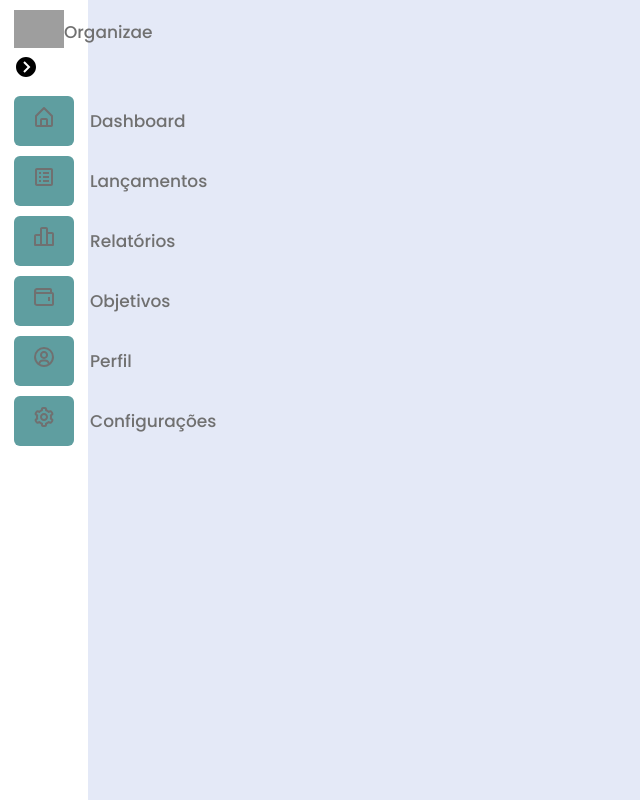
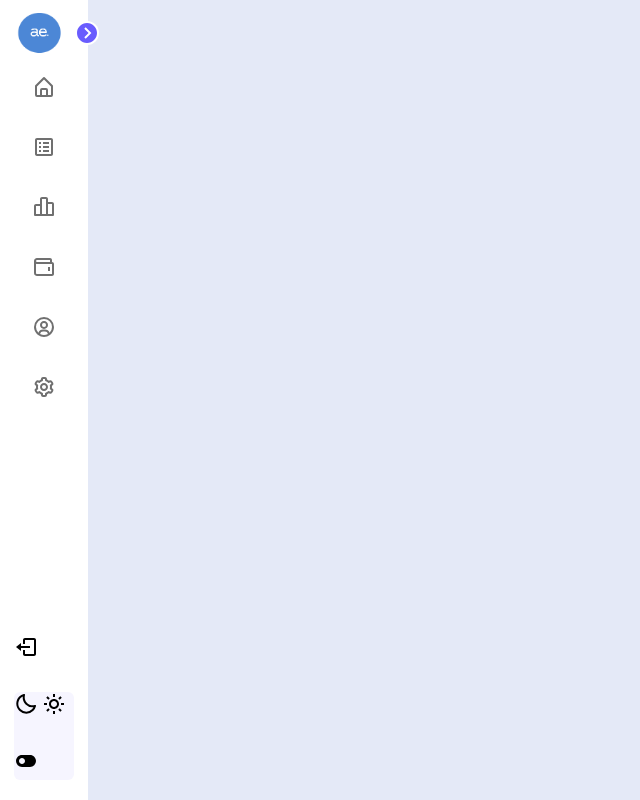
Before and after one commit to CaioAlves10/Organizae, a PHP site: page /bar.html in a window 1280 px wide. Shown: the whole page, without its empty margins (0-640 px from the left). Run offline with PHP 8.4, Linux system fonts and the light colour scheme; grey boxes are pictures that could not be loaded.

Commit message:
desenvolvimento do sidebar

```diff
--- a/bar.css
+++ b/bar.css
@@ -1,17 +1,17 @@
 /* Google Font Import - Poppins */
 @import url('https://fonts.googleapis.com/css2?family=Poppins:wght@300;400;500;600;700&display=swap');
-*{
+* {
     margin: 0;
     padding: 0;
     box-sizing: border-box;
     font-family: 'Poppins', sans-serif;
 }
 
-:root{
+:root {
     /* ===== Colors ===== */
     --body-color: #E4E9F7;
     --sidebar-color: #FFF;
-    --primary-color: #695CFE;
+    --primary-color: #87AFE8;
     --primary-color-light: #F6F5FF;
     --toggle-color: #DDD;
     --text-color: #707070;
@@ -23,18 +23,18 @@
     --tran-05: all 0.3s ease;
 }
 
-body{
+body {
     min-height: 100vh;
     background-color: var(--body-color);
     transition: var(--tran-05);
 }
 
-::selection{
+::selection {
     background-color: var(--primary-color);
-    color: #fff;
+    color: var(--sidebar-color);
 }
 
-body.dark{
+body.dark {
     --body-color: #18191a;
     --sidebar-color: #242526;
     --primary-color: #3a3b3c;
@@ -44,7 +44,7 @@ body.dark{
 }
 
 /* ===== Sidebar ===== */
-.sidebar{
+.sidebar {
     position: fixed;
     top: 0;
     left: 0;
@@ -56,12 +56,22 @@ body.dark{
     z-index: 100;
 }
 
-.sidebar.close{
+.sidebar.close {
     width: 88px;
 }
 
-.sidebar.close .image-text .image-logo img {
-    width: 50px;
+.sidebar.close .text {
+    opacity: 0;
+}
+
+.sidebar .text {
+    font-size: 17px;
+    font-weight: 500;
+    white-space: nowrap;
+    opacity: 1;
+
+    color: var(--text-color);
+    transition: var(--tran-03);
 }
 
 .sidebar section .menu ul .link {
@@ -69,9 +79,20 @@ body.dark{
     align-items: center;
     gap: 16px;
 
+    margin-top: 10px;
+    width: 230px;
+    height: 50px;
+
     border-radius: 6px;
-    height: 50px;
-    margin-top: 10px;
+    background-color: transparent;
+}
+
+.sidebar.close section .menu ul .link {
+    background-color: transparent;
+}
+
+.sidebar.close section .menu ul .link a span {
+    display: none;
 }
 
 .sidebar section .menu ul .link .link-icon {
@@ -85,17 +106,7 @@ body.dark{
     fill: var(--text-color);
     transition: var(--tran-03);
 
-    background-color: cadetblue;
-}
-
-.sidebar .text {
-    font-size: 17px;
-    font-weight: 500;
-    white-space: nowrap;
-    opacity: 1;
-
-    color: var(--text-color);
-    transition: var(--tran-03);
+    background-color: transparent;
 }
 
 .sidebar section .menu ul .link a {
@@ -104,11 +115,91 @@ body.dark{
 
 /* =========================== */
 
-.sidebar header{
+.sidebar header {
     position: relative;
 }
 
-.sidebar header .image-text{
+.sidebar header .image-text {
     display: flex;
     align-items: center;
+    margin-left: 5%;
 }
+
+header .image-text .name-logo {
+    margin-top: 2px;
+    margin-left: 10px;
+    font-size: 18px;
+    font-weight: 600;
+}
+
+.sidebar header .image-logo {
+    display: flex;
+    align-items: center;
+    justify-content: center;
+}
+
+.sidebar .image-text .image-logo img {
+    width: 45px;
+}
+
+/* TOGGLE */
+
+.sidebar header .toggle {
+    position: absolute;
+    top: 50%;
+    right: -25px;
+
+    fill: #695CFE;
+    background-color: #FFF;
+    border-radius: 50%;
+
+    display: flex;
+    align-items: center;
+    justify-content: center;
+
+    cursor: pointer;
+    transform: translateY(-50%) rotate(180deg);
+    transition: var(--tran-05);
+}
+
+body.dark .sidebar header .toggle {
+    color: var(--text-color);
+}
+
+.sidebar.close .toggle {
+    transform: translateY(-50%) rotate(0deg);
+}
+
+.sidebar li a {
+    list-style: none;
+    height: 100%;
+    background-color: transparent;
+    display: flex;
+    align-items: center;
+    height: 100%;
+    width: 100%;
+    border-radius: 6px;
+    text-decoration: none;
+    transition: var(--tran-03);
+}
+
+/* Mode */
+
+.sidebar .menu-bar {
+    height: calc(100% - 55px);
+    display: flex;
+    flex-direction: column;
+    justify-content: space-between;
+    overflow-y: scroll;
+}
+
+.menu-bar::-webkit-scrollbar {
+    display: none;
+}
+
+.sidebar .menu-bar .bottom-content .mode {
+    border-radius: 6px;
+    background-color: var(--primary-color-light);
+    position: relative;
+    transition: var(--tran-05);
+}
--- a/bar.html
+++ b/bar.html
@@ -12,14 +12,14 @@
         <header>
             <div class="image-text">
                 <span class="image-logo">
-                    <img src="/" alt="">
+                    <img src="/img/logoOrganizae.png" alt="">
                 </span>
 
                 <div class="text logo-text">
                     <span class="name-logo">Organizae</span>
                 </div>
             </div>
-            <!-- ícone seta -->
+
             <svg class="chevron toggle" xmlns="http://www.w3.org/2000/svg" width="24" height="24" viewBox="0 0 24 24">
                 <path d="M12 2C6.486 2 2 6.486 2 12s4.486 10 10 10 10-4.486 10-10S17.514 2 12 2zm-1.293 15.707-1.414-1.414L13.586 12 9.293 7.707l1.414-1.414L16.414 12l-5.707 5.707z"></path>
             </svg>
@@ -36,7 +36,9 @@
                                 </svg>
                             </a>
                         </div>
-                        <a href="#"><span class="text nav-text">Dashboard</span></a>
+                        <div class="test">
+                            <a href="#"><span class="text nav-text">Dashboard</span></a>
+                        </div>
                     </div>
 
                     <div class="link">
@@ -97,9 +99,39 @@
             </div>
 
             <div class="bottom-content">
+                <div class="logout-text">
+                    <div class="logout-icon">
+                        <a href="#">
+                            <svg xmlns="http://www.w3.org/2000/svg" width="24" height="24" viewBox="0 0 24 24">
+                                <path d="M16 13v-2H7V8l-5 4 5 4v-3z"></path><path d="M20 3h-9c-1.103 0-2 .897-2 2v4h2V5h9v14h-9v-4H9v4c0 1.103.897 2 2 2h9c1.103 0 2-.897 2-2V5c0-1.103-.897-2-2-2z"></path>
+                            </svg>
+                        </a>
+                    </div>
+                    <a href="#"><span class="text nav-text">Logout</span></a>
+                </div>
 
+                <div class="mode">
+                    <div class="sun-moon">
+                        <svg class="icon moon" xmlns="http://www.w3.org/2000/svg" width="24" height="24" viewBox="0 0 24 24">
+                            <path d="M20.742 13.045a8.088 8.088 0 0 1-2.077.271c-2.135 0-4.14-.83-5.646-2.336a8.025 8.025 0 0 1-2.064-7.723A1 1 0 0 0 9.73 2.034a10.014 10.014 0 0 0-4.489 2.582c-3.898 3.898-3.898 10.243 0 14.143a9.937 9.937 0 0 0 7.072 2.93 9.93 9.93 0 0 0 7.07-2.929 10.007 10.007 0 0 0 2.583-4.491 1.001 1.001 0 0 0-1.224-1.224zm-2.772 4.301a7.947 7.947 0 0 1-5.656 2.343 7.953 7.953 0 0 1-5.658-2.344c-3.118-3.119-3.118-8.195 0-11.314a7.923 7.923 0 0 1 2.06-1.483 10.027 10.027 0 0 0 2.89 7.848 9.972 9.972 0 0 0 7.848 2.891 8.036 8.036 0 0 1-1.484 2.059z"></path>
+                        </svg>
+                        <svg class="icon sun" xmlns="http://www.w3.org/2000/svg" width="24" height="24" viewBox="0 0 24 24">
+                            <path d="M6.993 12c0 2.761 2.246 5.007 5.007 5.007s5.007-2.246 5.007-5.007S14.761 6.993 12 6.993 6.993 9.239 6.993 12zM12 8.993c1.658 0 3.007 1.349 3.007 3.007S13.658 15.007 12 15.007 8.993 13.658 8.993 12 10.342 8.993 12 8.993zM10.998 19h2v3h-2zm0-17h2v3h-2zm-9 9h3v2h-3zm17 0h3v2h-3zM4.219 18.363l2.12-2.122 1.415 1.414-2.12 2.122zM16.24 6.344l2.122-2.122 1.414 1.414-2.122 2.122zM6.342 7.759 4.22 5.637l1.415-1.414 2.12 2.122zm13.434 10.605-1.414 1.414-2.122-2.122 1.414-1.414z"></path>
+                        </svg>
+                    </div>
+
+                    <span class="mode-text text">Modo escuro</span>
+
+                    <div class="toggle-switch">
+                        <svg xmlns="http://www.w3.org/2000/svg" width="24" height="24" viewBox="0 0 24 24">
+                            <path d="M16 6H8c-3.296 0-5.982 2.682-6 5.986v.042A6.01 6.01 0 0 0 8 18h8a6.01 6.01 0 0 0 6-5.994v-.018C21.985 8.685 19.297 6 16 6zm-8 9c-1.627 0-3-1.373-3-3s1.373-3 3-3 3 1.373 3 3-1.373 3-3 3z"></path>
+                        </svg>
+                        <span class="switch"></span>
+                    </div>
+                </div>
             </div>
         </section>
     </nav>
+    <script src="/sidebar.js"></script>
 </body>
 </html>
--- a/sidebar.css
+++ b/sidebar.css
@@ -183,14 +183,15 @@ body.dark .sidebar header .toggle{
 }
 .sidebar li a{
     list-style: none;
-    height: 100%;
+    text-decoration: none;
     background-color: transparent;
+
     display: flex;
     align-items: center;
+
     height: 100%;
     width: 100%;
     border-radius: 6px;
-    text-decoration: none;
     transition: var(--tran-03);
 }
 
@@ -201,6 +202,7 @@ body.dark .sidebar header .toggle{
 .sidebar li a:hover .text{
     color: var(--sidebar-color);
 }
+
 body.dark .sidebar li a:hover .icon,
 body.dark .sidebar li a:hover .text{
     color: var(--text-color);
--- a/sidebar.html
+++ b/sidebar.html
@@ -19,7 +19,7 @@
         <header>
             <div class="image-text">
                 <span class="image">
-                    <img src="/images/img-header-footer/logo-organizae.png" alt="">
+                    <img src="/img/logoOrganizae.png" alt="">
                 </span>
 
                 <div class="text logo-text">
@@ -43,7 +43,6 @@
                     <li class="nav-link">
                         <a href="#">
                             <i class='bx bx-home-alt icon' ></i>
-                            <svg xmlns="http://www.w3.org/2000/svg" width="24" height="24" viewBox="0 0 24 24" style="fill: #707070;transform: scaleX(-1);msFilter:progid:DXImageTransform.Microsoft.BasicImage(rotation=0, mirror=1);"><path d="M3 13h1v7c0 1.103.897 2 2 2h12c1.103 0 2-.897 2-2v-7h1a1 1 0 0 0 .707-1.707l-9-9a.999.999 0 0 0-1.414 0l-9 9A1 1 0 0 0 3 13zm7 7v-5h4v5h-4zm2-15.586 6 6V15l.001 5H16v-5c0-1.103-.897-2-2-2h-4c-1.103 0-2 .897-2 2v5H6v-9.586l6-6z"></path></svg>
                             <span class="text nav-text">Dashboard</span>
                         </a>
                     </li>
--- /dev/null
+++ b/sidebar.js
@@ -0,0 +1,26 @@
+const body = document.querySelector('body'),
+sidebar = body.querySelector('nav'),
+toggle = body.querySelector(".toggle"),
+searchBtn = body.querySelector(".search-box"),
+modeSwitch = body.querySelector(".toggle-switch"),
+modeText = body.querySelector(".mode-text");
+
+
+toggle.addEventListener("click" , () =>{
+sidebar.classList.toggle("close");
+})
+
+searchBtn.addEventListener("click" , () =>{
+sidebar.classList.remove("close");
+})
+
+modeSwitch.addEventListener("click" , () =>{
+body.classList.toggle("dark");
+
+if(body.classList.contains("dark")){
+  modeText.innerText = "Light mode";
+}else{
+  modeText.innerText = "Dark mode";
+
+}
+});
```
